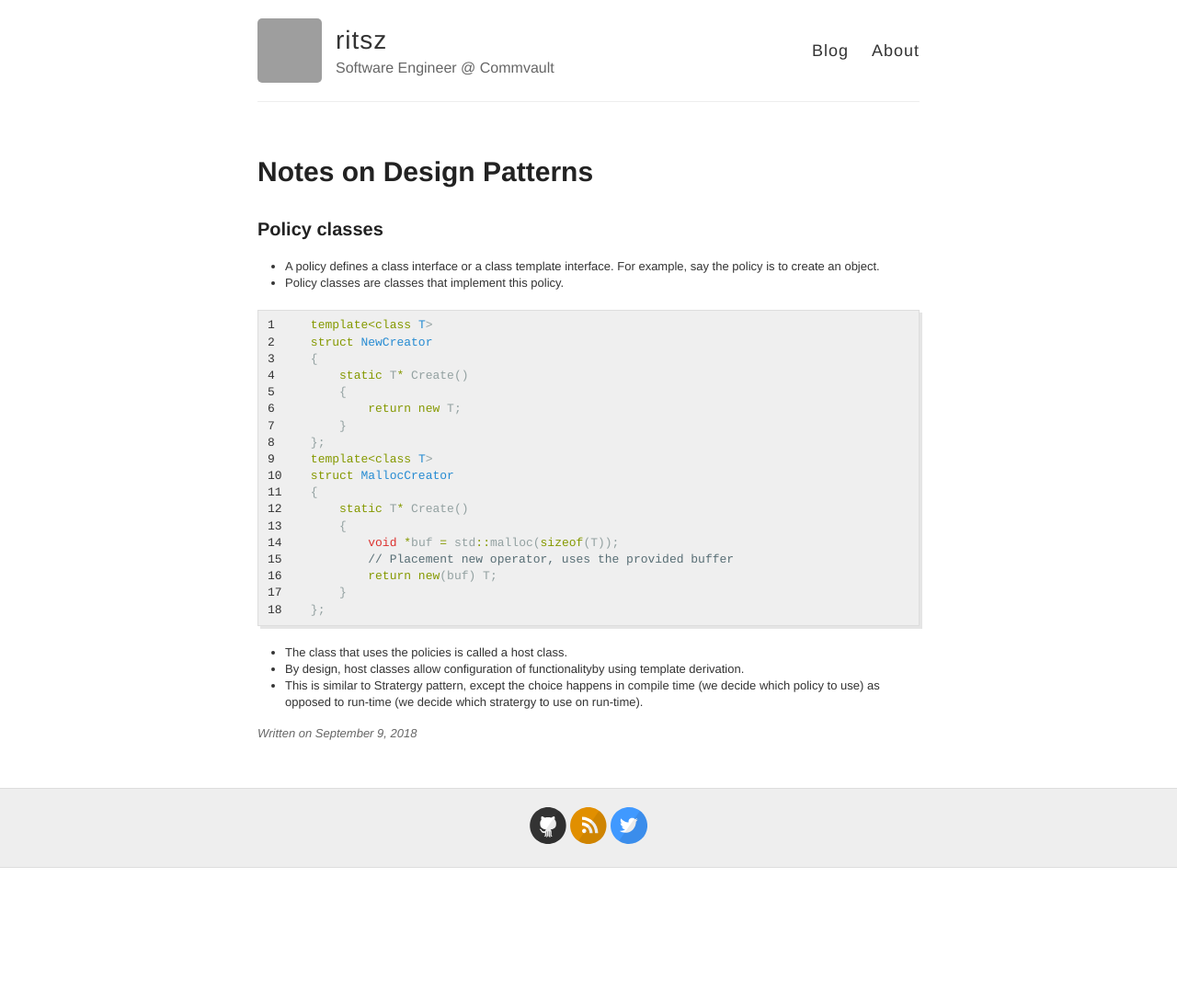
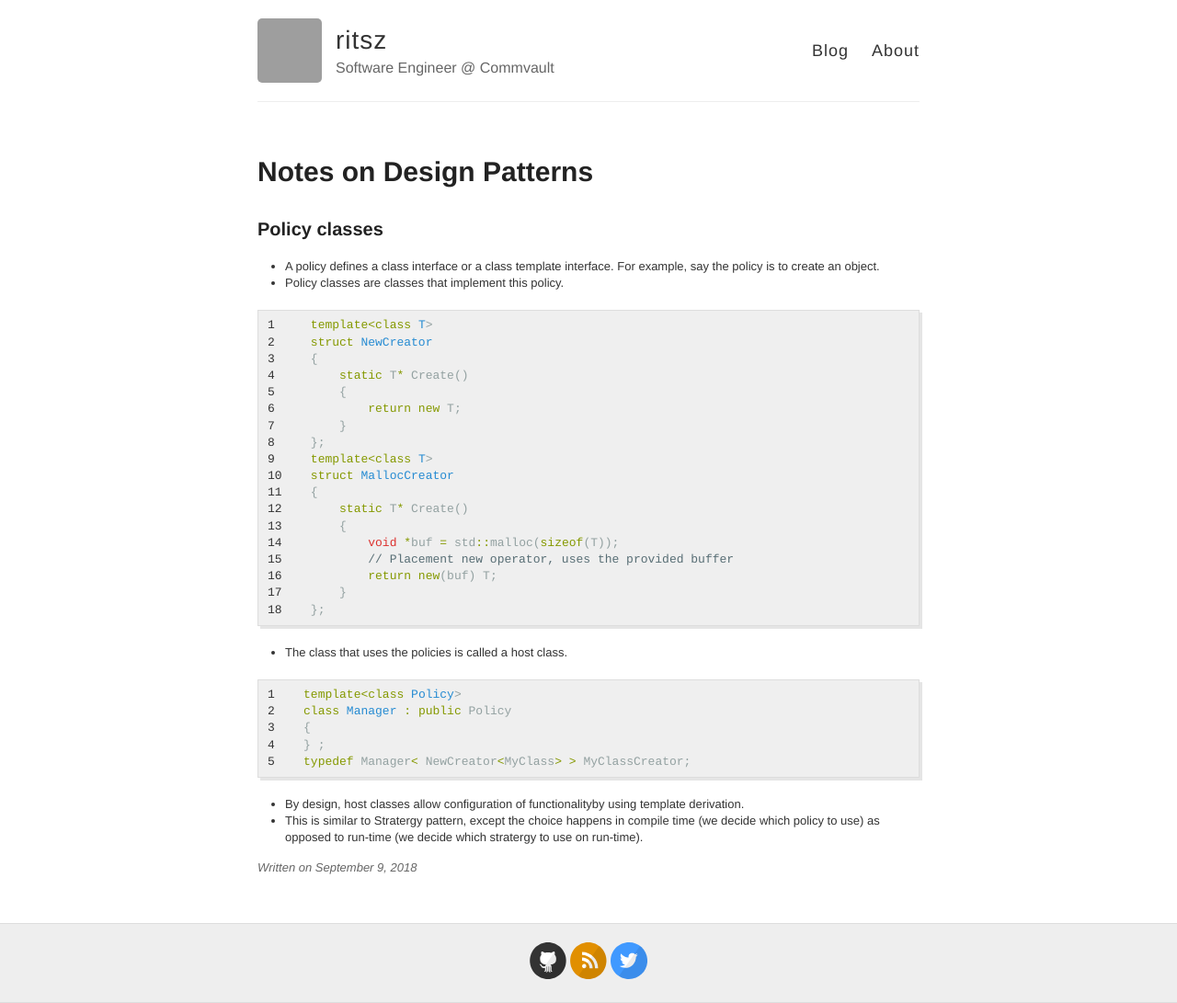
Before and after one commit to ritsz/ritsz.github.io, a Jekyll site: the page built from _posts/2018-09-09-Design-Patterns-01.md, in a window 1280 px wide. Shown: the whole page at 92% size. Built offline with Jekyll 4.4.1, drawn with Linux system fonts in a browser that asks for light colours; before the commit the page ends 944 px from its top, so only the background shows below that; grey boxes are pictures that could not be loaded.

Commit message:
host classes

```diff
--- a/_posts/2018-09-09-Design-Patterns-01.md
+++ b/_posts/2018-09-09-Design-Patterns-01.md
@@ -30,5 +30,12 @@ category:
     };
 {% endhighlight %}
 * The class that uses the policies is called a host class.
+{% highlight cpp linenos %}
+    template<class Policy>
+    class Manager : public Policy
+    {
+    } ;
+    typedef Manager< NewCreator<MyClass> > MyClassCreator;
+{% endhighlight %}
 * By design, host classes allow configuration of functionalityby using template derivation.
 * This is similar to Stratergy pattern, except the choice happens in compile time (we decide which policy to use) as opposed to run-time (we decide which stratergy to use on run-time).
```
